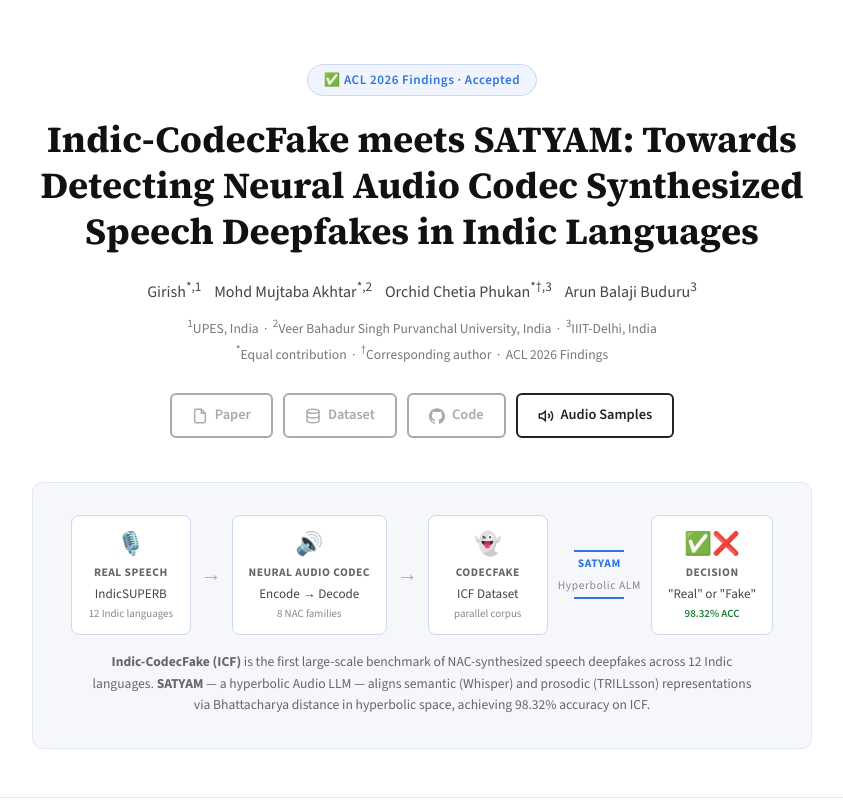
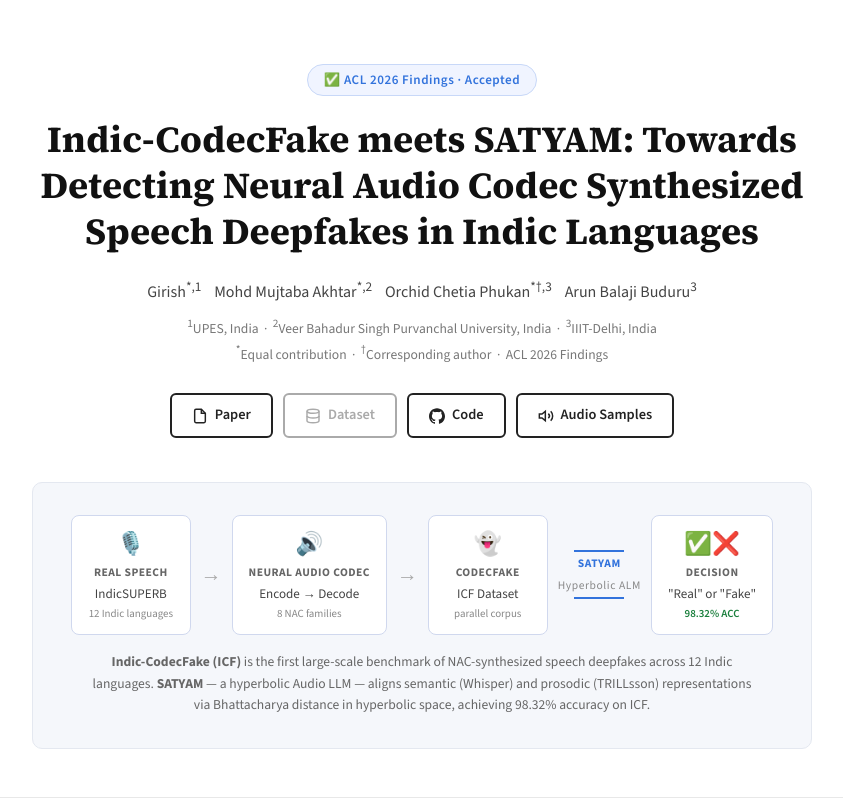
Before and after one commit to Helixometry/IndicFake, a plain HTML site: page index.html in a window 1280 px wide. Shown: the top 800 px of the page, without its empty margins (218-1061 px from the left). Drawn offline with nearby package versions, Linux system fonts and the light colour scheme.

Commit message:
Update index.html with ACL paper and GitHub links

```diff
--- a/index.html
+++ b/index.html
@@ -545,7 +545,7 @@
   </div>
 
   <div class="links">
-    <a class="link-btn soon" href="#" tabindex="0">
+    <a class="link-btn" href="https://aclanthology.org/2026.findings-acl.2159/">
       <svg viewBox="0 0 24 24" fill="none" stroke="currentColor" stroke-width="2.2"><path d="M14 2H6a2 2 0 0 0-2 2v16a2 2 0 0 0 2 2h12a2 2 0 0 0 2-2V8z"/><polyline points="14 2 14 8 20 8"/></svg>
       Paper
     </a>
@@ -553,7 +553,7 @@
       <svg viewBox="0 0 24 24" fill="none" stroke="currentColor" stroke-width="2.2"><ellipse cx="12" cy="5" rx="9" ry="3"/><path d="M21 12c0 1.66-4 3-9 3s-9-1.34-9-3"/><path d="M3 5v14c0 1.66 4 3 9 3s9-1.34 9-3V5"/></svg>
       Dataset
     </a>
-    <a class="link-btn soon" href="#" tabindex="0">
+    <a class="link-btn" href="https://github.com/Helixometry/IndicFake">
       <svg viewBox="0 0 24 24" fill="currentColor"><path d="M12 .297c-6.63 0-12 5.373-12 12 0 5.303 3.438 9.8 8.205 11.385.6.113.82-.258.82-.577 0-.285-.01-1.04-.015-2.04-3.338.724-4.042-1.61-4.042-1.61C4.422 18.07 3.633 17.7 3.633 17.7c-1.087-.744.084-.729.084-.729 1.205.084 1.838 1.236 1.838 1.236 1.07 1.835 2.809 1.305 3.495.998.108-.776.417-1.305.76-1.605-2.665-.3-5.466-1.332-5.466-5.93 0-1.31.465-2.38 1.235-3.22-.135-.303-.54-1.523.105-3.176 0 0 1.005-.322 3.3 1.23.96-.267 1.98-.399 3-.405 1.02.006 2.04.138 3 .405 2.28-1.552 3.285-1.23 3.285-1.23.645 1.653.24 2.873.12 3.176.765.84 1.23 1.91 1.23 3.22 0 4.61-2.805 5.625-5.475 5.92.42.36.81 1.096.81 2.22 0 1.606-.015 2.896-.015 3.286 0 .315.21.69.825.57C20.565 22.092 24 17.592 24 12.297c0-6.627-5.373-12-12-12"/></svg>
       Code
     </a>
```
